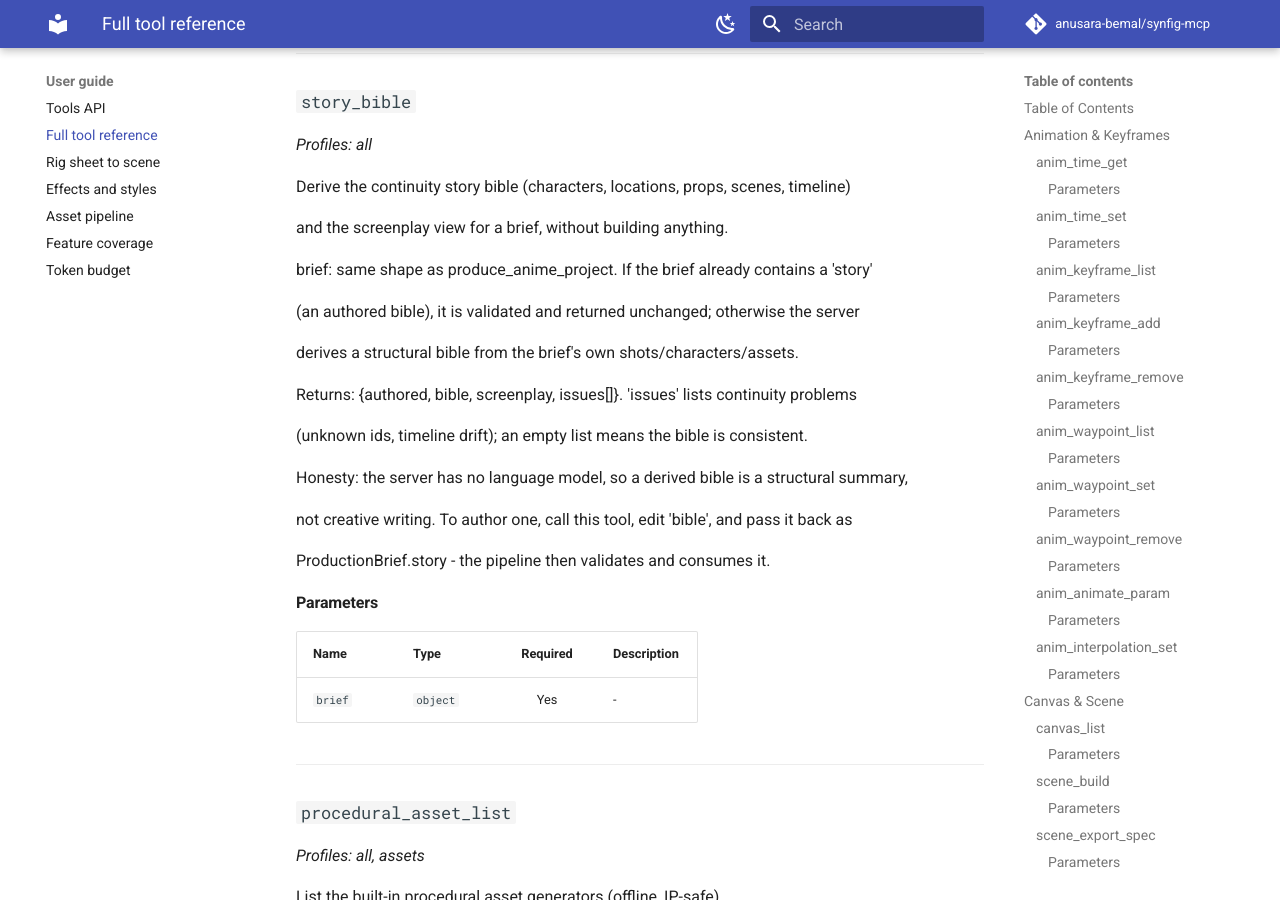
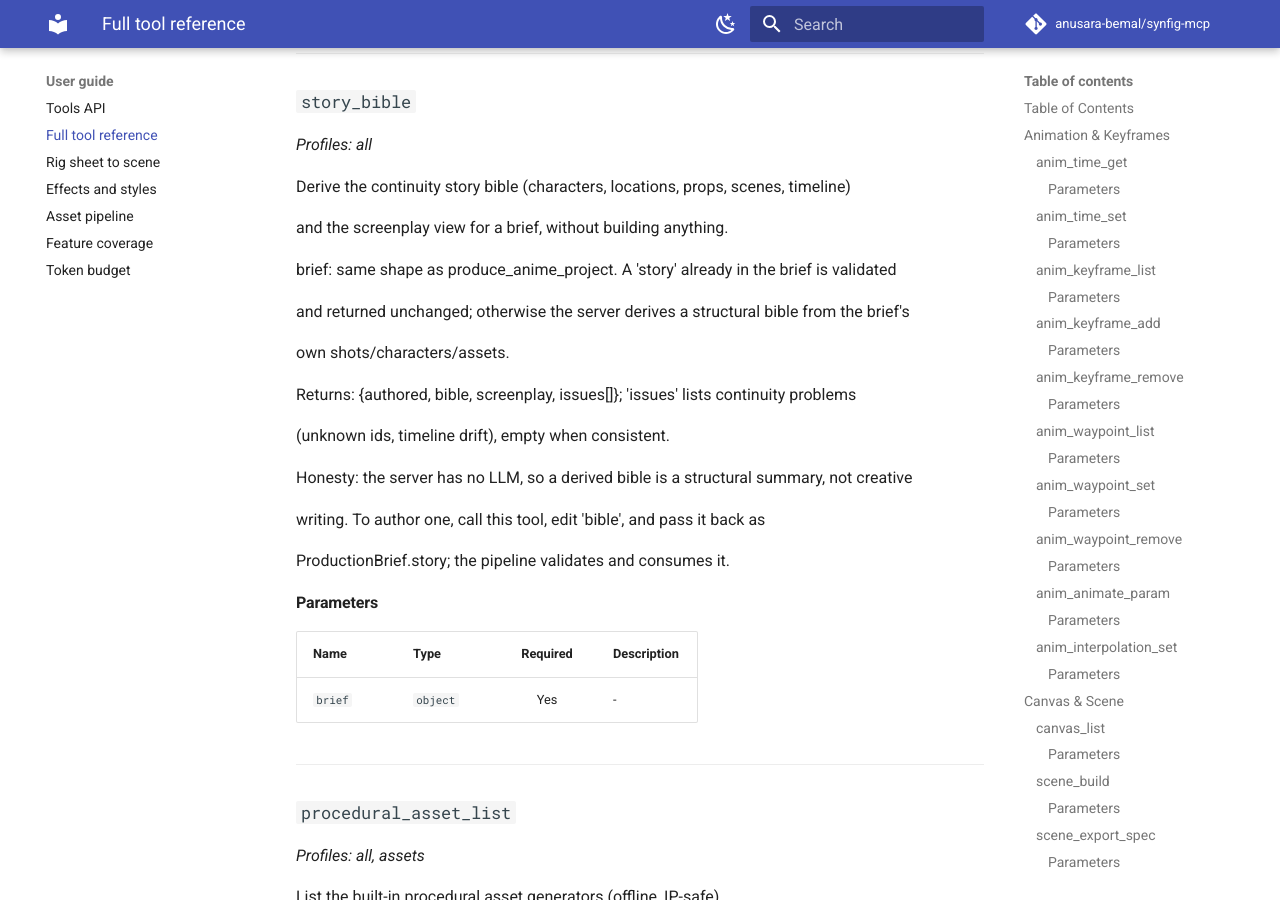
Before and after one commit to anusara-bemal/synfig-mcp, an MkDocs documentation site: the page built from docs/tools.md, in a window 1280 px wide and 900 px high, scrolled down 35381 px. Built offline with MkDocs 1.6.1 and Material for MkDocs 9.7.7, drawn with Linux system fonts in a browser that asks for light colours; comment, search, counter and statistics services are not loaded.

Commit message:
docs: refresh generated tool reference and token budget baseline
The committed TOKEN_BUDGET.md still claimed 103 tools; regenerating from the
live registry reports 105 (the story_bible tool plus the pre-existing drift).
The 'all' profile sits at 27,781 tokens, under the 28,000 ceiling.

```diff
--- a/docs/tools.md
+++ b/docs/tools.md
@@ -1371,21 +1371,21 @@ Derive the continuity story bible (characters, locations, props, scenes, timelin
 
 and the screenplay view for a brief, without building anything.
 
-brief: same shape as produce_anime_project. If the brief already contains a 'story'
-
-(an authored bible), it is validated and returned unchanged; otherwise the server
-
-derives a structural bible from the brief's own shots/characters/assets.
-
-Returns: {authored, bible, screenplay, issues[]}. 'issues' lists continuity problems
-
-(unknown ids, timeline drift); an empty list means the bible is consistent.
-
-Honesty: the server has no language model, so a derived bible is a structural summary,
-
-not creative writing. To author one, call this tool, edit 'bible', and pass it back as
-
-ProductionBrief.story - the pipeline then validates and consumes it.
+brief: same shape as produce_anime_project. A 'story' already in the brief is validated
+
+and returned unchanged; otherwise the server derives a structural bible from the brief's
+
+own shots/characters/assets.
+
+Returns: {authored, bible, screenplay, issues[]}; 'issues' lists continuity problems
+
+(unknown ids, timeline drift), empty when consistent.
+
+Honesty: the server has no LLM, so a derived bible is a structural summary, not creative
+
+writing. To author one, call this tool, edit 'bible', and pass it back as
+
+ProductionBrief.story; the pipeline validates and consumes it.
 
 #### Parameters
 
```
Also changed, not shown: docs/TOKEN_BUDGET.md (+10 -10 lines), 1 other file.
